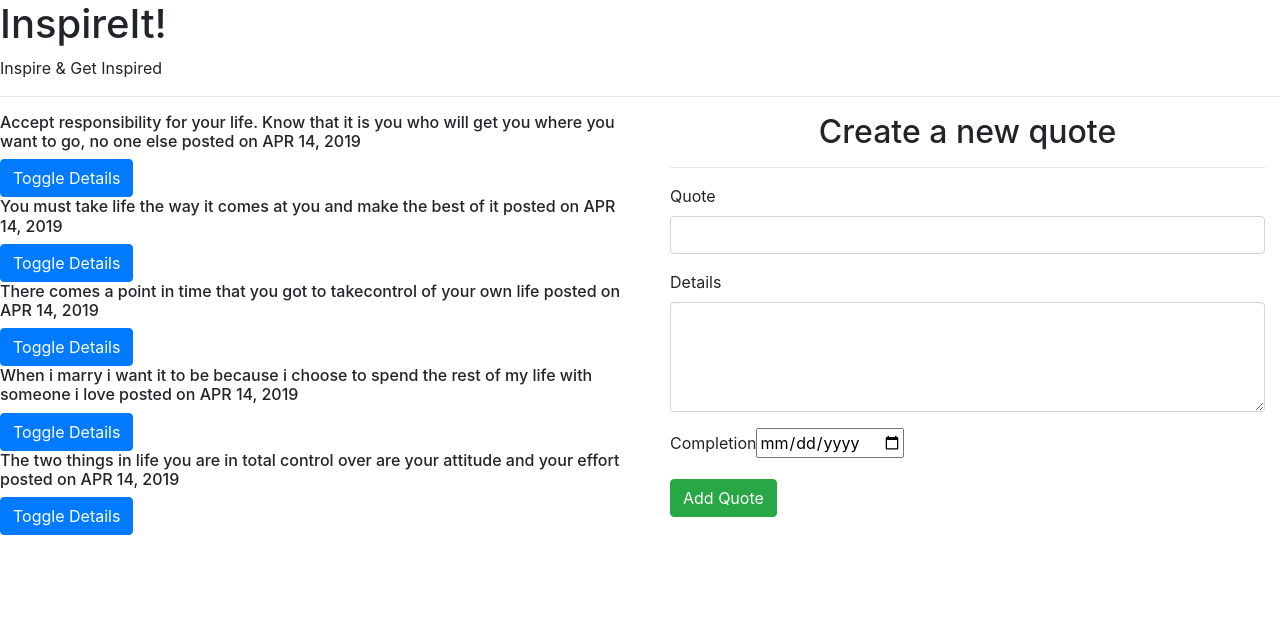
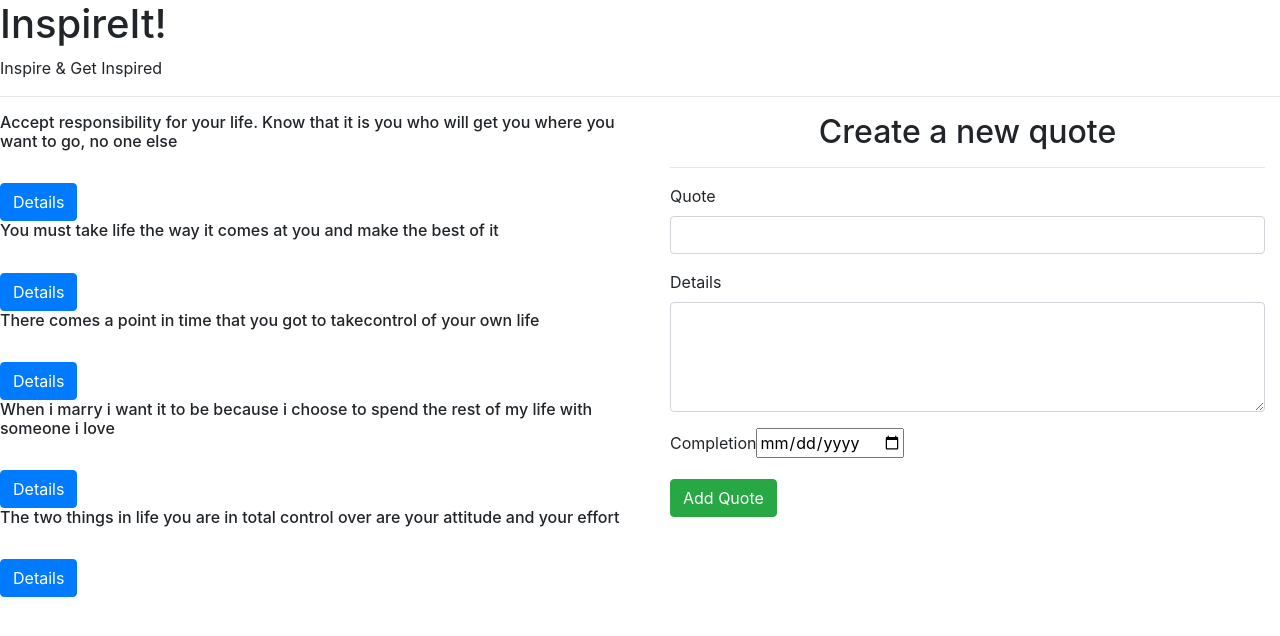
Before and after one commit to Naice-gif/QUOTES, an Angular app: page / in a window 1280 px wide. Shown: the top 636 px of the page. Built offline with nearby package versions, Linux system fonts and the light colour scheme.

Commit message:
displayed details

```diff
--- a/src/app/sayings/sayings.component.html
+++ b/src/app/sayings/sayings.component.html
@@ -11,10 +11,13 @@
         <div class="col-md-6">
         <div *ngFor='let quot of quotes, let i=index'>
           <div>
-              <h6 id={{i}} appStrikethrough>{{quot.quotes}} posted on {{quot.postDate|date|uppercase}}</h6>
-          <button (click)='toggleDetails($event,i)' class="btn btn-primary">Toggle Details</button>
+              <h6 id={{i}} appStrikethrough>{{quot.quotes}} </h6>
+              <br>
+          <button (click)='toggleDetails($event,i)' class="btn btn-primary">Details</button>
+          <br>
       </div>
        <div *ngIf='quotes.showdetails'>
+         <br>
           <app-quote-details *ngIf='quotes.showdetails' [quotes]='quotes' (isComplete) = 'deletequote($event,i)'></app-quote-details>
 
         </div>
--- a/src/app/votes/votes.component.html
+++ b/src/app/votes/votes.component.html
@@ -1 +1,2 @@
 <button (click)="upVotes()"><i>{{ likes }}</i>Like</button>
+<button (click)="downVotes()"><i>{{ likes }}</i>Like</button>
```
